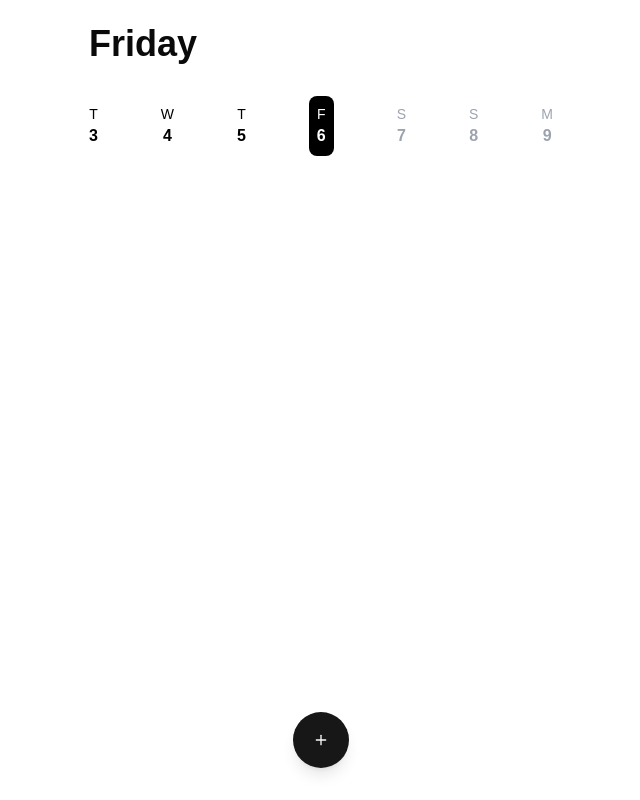
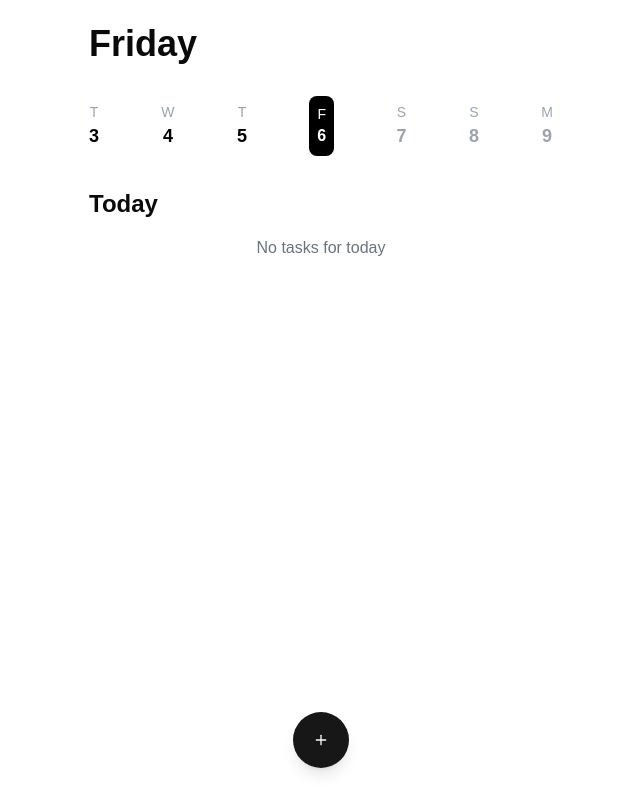
Before and after one commit to mswat5/todo-list-assignment, a Next.js app: page / in a window 1280 px wide. Shown: the whole page, without its empty margins (319-959 px from the left). Built offline with nearby package versions, Linux system fonts and the light colour scheme.

Commit message:
Todolist UI

```diff
--- a/src/app/page.tsx
+++ b/src/app/page.tsx
@@ -1,5 +1,6 @@
 import { DatePicker } from "@/components/calendar/date-picker";
 import { AddTodoDialog } from "@/components/todo/AddTodo";
+import { TodoList } from "@/components/todo/todo-list";
 import { format } from "date-fns";
 
 export default function Home() {
@@ -8,6 +9,7 @@ export default function Home() {
       <div className="space-y-8">
         <div className="text-4xl font-bold ">{format(new Date(), "EEEE")}</div>
         <DatePicker />
+        <TodoList />
         <AddTodoDialog />
       </div>
     </div>
--- a/src/components/calendar/date-picker.tsx
+++ b/src/components/calendar/date-picker.tsx
@@ -17,13 +17,13 @@ export function DatePicker() {
             className={`text-center ${
               isCurrentDay
                 ? "bg-black text-white rounded-lg p-2"
-                : isPastDate
-                ? "text-black"
-                : "text-gray-400"
+                : "text-gray-400 text-lg"
             }`}
           >
             <div className="text-sm">{format(date, "EEE").charAt(0)}</div>
-            <div className={`font-bold `}>{format(date, "d")}</div>
+            <div className={`font-bold ${isPastDate ? "text-black" : ""}`}>
+              {format(date, "d")}
+            </div>
           </div>
         );
       })}
--- /dev/null
+++ b/src/components/todo/todo-item.tsx
@@ -0,0 +1,43 @@
+"use client";
+
+import { motion } from "framer-motion";
+import { Checkbox } from "@/components/ui/checkbox";
+import { Todo } from "@/lib/store";
+
+interface TodoItemProps {
+  todo: Todo;
+  onToggle: (id: string) => void;
+}
+
+export function TodoItem({ todo, onToggle }: TodoItemProps) {
+  return (
+    <>
+      <motion.div
+        initial={{ opacity: 0, y: 20 }}
+        animate={{ opacity: 1, y: 0 }}
+        className="flex items-start space-x-4 bg-gray-50 p-4 rounded-lg group"
+      >
+        <Checkbox
+          checked={todo.completed}
+          onCheckedChange={() => onToggle(todo.id)}
+        />
+        <div className="flex-1">
+          <h3
+            className={`font-semibold ${
+              todo.completed ? "line-through text-gray-400" : ""
+            }`}
+          >
+            {todo.title}
+          </h3>
+          <p
+            className={`text-sm text-gray-600 ${
+              todo.completed ? "line-through" : ""
+            }`}
+          >
+            {todo.description}
+          </p>
+        </div>
+      </motion.div>
+    </>
+  );
+}
--- /dev/null
+++ b/src/components/todo/todo-list.tsx
@@ -0,0 +1,24 @@
+"use client";
+
+import { isToday, parseISO } from "date-fns";
+import { useTodoStore } from "@/lib/store";
+import { TodoItem } from "./todo-item";
+
+export function TodoList() {
+  const { todos, toggleTodo } = useTodoStore();
+  const CurrentDayTodos = todos.filter((todo) => isToday(parseISO(todo.date)));
+
+  return (
+    <div>
+      <h2 className="text-2xl font-bold mb-4">Today</h2>
+      <div className="space-y-4">
+        {CurrentDayTodos.map((todo) => (
+          <TodoItem key={todo.id} todo={todo} onToggle={toggleTodo} />
+        ))}
+        {CurrentDayTodos.length === 0 && (
+          <p className="text-center text-gray-500">No tasks for today</p>
+        )}
+      </div>
+    </div>
+  );
+}
```
